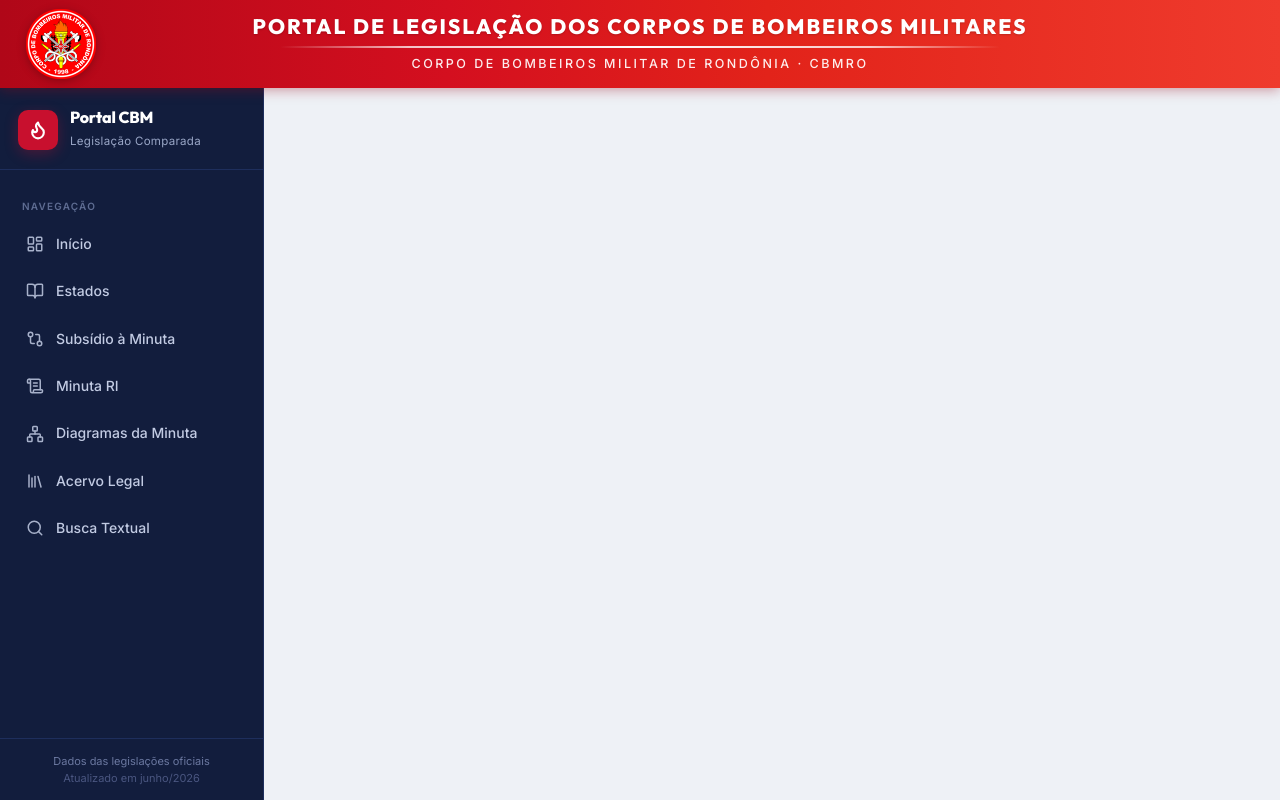
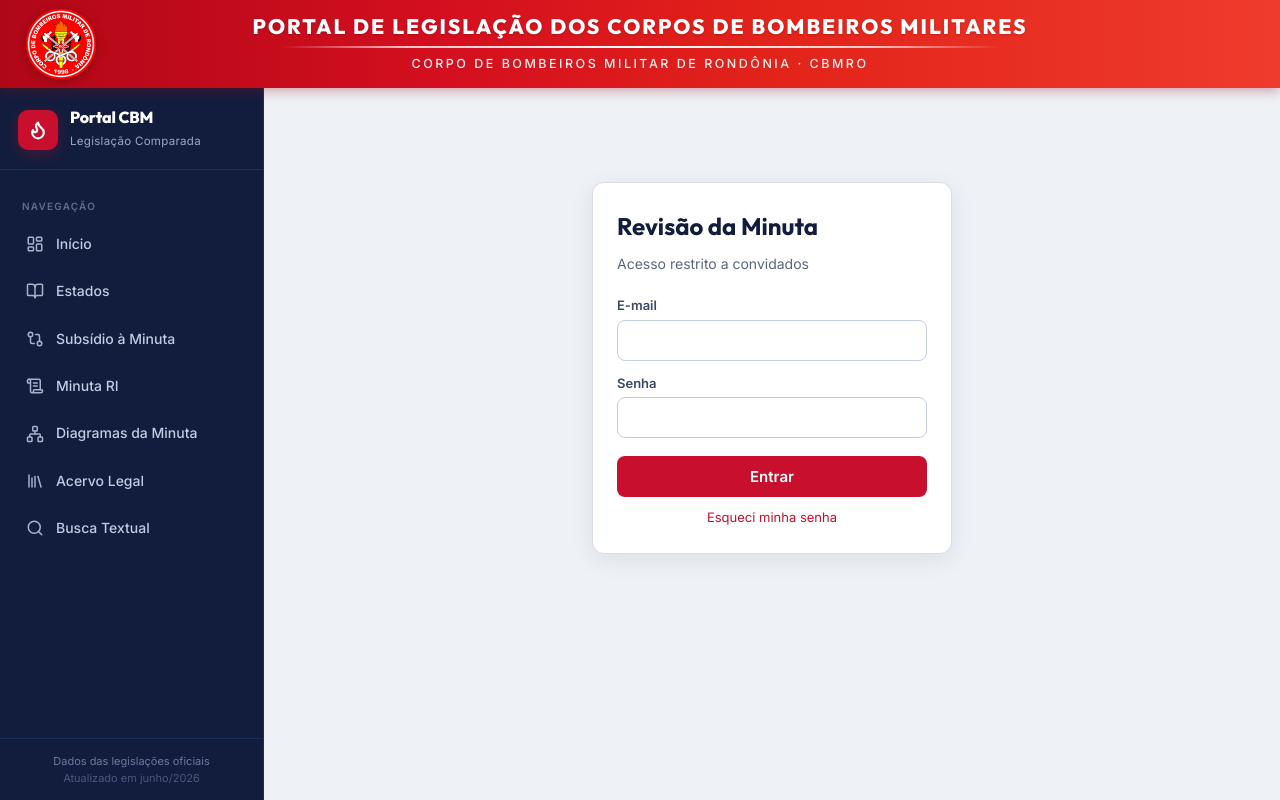
Before and after one commit to ATI-CBMRO/Comparativo-de-cargos-e-fun-es, a React (Vite) app: page /login in a window 1280 px wide. Built offline with nearby package versions, Linux system fonts and the light colour scheme; no server answers.

Commit message:
feat: login por convite, rota protegida /revisao e botão sair (Etapa 1)

```diff
--- a/src/App.jsx
+++ b/src/App.jsx
@@ -2,7 +2,7 @@ import { useState, useEffect } from 'react'
 import { Routes, Route, NavLink, useLocation } from 'react-router-dom'
 import {
   Flame, LayoutDashboard, BookOpen, GitCompare,
-  Search, Library, ScrollText, Menu, X, Network
+  Search, Library, ScrollText, Menu, X, Network, LogOut
 } from 'lucide-react'
 import Dashboard from './pages/Dashboard.jsx'
 import StatesList from './pages/StatesList.jsx'
@@ -12,6 +12,10 @@ import SearchPage from './pages/Search.jsx'
 import Legislations from './pages/Legislations.jsx'
 import MinutaWizard from './pages/MinutaWizard.jsx'
 import MinutaDiagrams from './pages/MinutaDiagrams.jsx'
+import Login from './pages/Login.jsx'
+import Revisao from './pages/Revisao.jsx'
+import ProtectedRoute from './components/ProtectedRoute.jsx'
+import { useAuth } from './lib/auth.jsx'
 
 const NAV = [
   { to: '/', icon: LayoutDashboard, label: 'Início', end: true },
@@ -51,7 +55,21 @@ function Header({ navOpen, onToggleNav }) {
           Corpo de Bombeiros Militar de Rondônia · CBMRO
         </div>
       </div>
+      <HeaderUserBox />
     </header>
+  )
+}
+
+function HeaderUserBox() {
+  const { user, sair } = useAuth()
+  if (!user) return null
+  return (
+    <div className="app-header-user">
+      <span className="app-header-user-name">{user.nome}</span>
+      <button type="button" className="app-header-user-exit" onClick={sair} title="Sair">
+        <LogOut size={16} /> Sair
+      </button>
+    </div>
   )
 }
 
@@ -136,6 +154,8 @@ export default function App() {
           <Route path="/busca" element={<SearchPage />} />
           <Route path="/minuta" element={<MinutaWizard />} />
           <Route path="/minuta-diagramas" element={<MinutaDiagrams />} />
+          <Route path="/login" element={<Login />} />
+          <Route path="/revisao" element={<ProtectedRoute><Revisao /></ProtectedRoute>} />
         </Routes>
       </main>
     </div>
--- /dev/null
+++ b/src/components/ProtectedRoute.jsx
@@ -0,0 +1,12 @@
+import { Navigate } from 'react-router-dom'
+import { useAuth } from '../lib/auth.jsx'
+
+export default function ProtectedRoute({ children, requireAdmin = false }) {
+  const { user, loading } = useAuth()
+  if (loading) return <div style={{ padding: 32 }}>Carregando…</div>
+  if (!user) return <Navigate to="/login" replace />
+  if (requireAdmin && user.role !== 'admin') {
+    return <div style={{ padding: 32 }}>Acesso restrito ao administrador.</div>
+  }
+  return children
+}
--- a/src/index.css
+++ b/src/index.css
@@ -2155,3 +2155,25 @@ button.moc-box:hover { border-color: var(--cbm-red-400); }
   .mmm-card-head, .mmm-card-list { color: #1a1a1a !important; }
   .mmm-card-head { background: #e7ebf3 !important; }
 }
+
+/* ===== Tela de login (Revisão) ===== */
+.login-wrap { min-height: 70vh; display: flex; align-items: center; justify-content: center; padding: 24px; }
+.login-card { width: 100%; max-width: 360px; background: #fff; border: 1px solid #d7deea;
+  border-radius: 12px; padding: 28px 24px; box-shadow: 0 6px 24px rgba(18,29,61,.08); display: flex; flex-direction: column; gap: 12px; }
+.login-title { margin: 0; color: #121d3d; font-family: 'Outfit', sans-serif; }
+.login-sub { margin: 0 0 8px; color: #5a667f; font-size: 14px; }
+.login-label { display: flex; flex-direction: column; gap: 4px; font-size: 13px; color: #3a4866; font-weight: 600; }
+.login-input { padding: 10px 12px; border: 1px solid #c5cee0; border-radius: 8px; font-size: 15px; }
+.login-input:focus { outline: 2px solid #c8102e; border-color: #c8102e; }
+.login-btn { margin-top: 6px; padding: 11px; background: #c8102e; color: #fff; border: none;
+  border-radius: 8px; font-size: 15px; font-weight: 700; cursor: pointer; }
+.login-btn:disabled { opacity: .6; cursor: default; }
+.login-link { background: none; border: none; color: #c8102e; cursor: pointer; font-size: 13px; }
+.login-erro { background: #fdecee; border: 1px solid #f3b4bd; color: #9b1c2c; padding: 8px 10px; border-radius: 8px; font-size: 13px; }
+.login-aviso { background: #e9f6ee; border: 1px solid #abdcbd; color: #1d6b3a; padding: 8px 10px; border-radius: 8px; font-size: 13px; }
+
+/* ===== Caixa de usuário no cabeçalho ===== */
+.app-header-user { margin-left: auto; display: flex; align-items: center; gap: 10px; color: #fff; }
+.app-header-user-name { font-size: 13px; opacity: .9; }
+.app-header-user-exit { display: inline-flex; align-items: center; gap: 4px; background: rgba(255,255,255,.15);
+  color: #fff; border: none; border-radius: 6px; padding: 6px 10px; cursor: pointer; font-size: 13px; }
--- /dev/null
+++ b/src/lib/auth.jsx
@@ -0,0 +1,60 @@
+import { createContext, useContext, useEffect, useState } from 'react'
+import {
+  signInWithEmailAndPassword, signOut, onAuthStateChanged,
+  sendPasswordResetEmail,
+} from 'firebase/auth'
+import { doc, getDoc } from 'firebase/firestore'
+import { auth, db } from './firebase.js'
+
+const AuthContext = createContext(null)
+
+export function AuthProvider({ children }) {
+  const [user, setUser] = useState(null)
+  const [loading, setLoading] = useState(true)
+  const [naoAutorizado, setNaoAutorizado] = useState(false)
+
+  useEffect(() => {
+    const unsub = onAuthStateChanged(auth, async (fbUser) => {
+      if (!fbUser) {
+        setUser(null); setNaoAutorizado(false); setLoading(false)
+        return
+      }
+      // Autorização = existir members/{uid} com ativo == true.
+      const snap = await getDoc(doc(db, 'members', fbUser.uid))
+      if (!snap.exists() || snap.data().ativo !== true) {
+        setUser(null); setNaoAutorizado(true)
+        await signOut(auth)
+        setLoading(false)
+        return
+      }
+      const m = snap.data()
+      setUser({
+        uid: fbUser.uid,
+        email: fbUser.email,
+        nome: m.nome ?? fbUser.email,
+        role: m.role === 'admin' ? 'admin' : 'participante',
+      })
+      setNaoAutorizado(false)
+      setLoading(false)
+    })
+    return unsub
+  }, [])
+
+  const entrar = async (email, senha) => {
+    await signInWithEmailAndPassword(auth, email.trim(), senha)
+  }
+  const sair = () => signOut(auth)
+  const recuperarSenha = (email) => sendPasswordResetEmail(auth, email.trim())
+
+  return (
+    <AuthContext.Provider value={{ user, loading, naoAutorizado, entrar, sair, recuperarSenha }}>
+      {children}
+    </AuthContext.Provider>
+  )
+}
+
+export function useAuth() {
+  const ctx = useContext(AuthContext)
+  if (ctx === null) throw new Error('useAuth precisa estar dentro de <AuthProvider>')
+  return ctx
+}
--- a/src/main.jsx
+++ b/src/main.jsx
@@ -2,12 +2,15 @@ import React from 'react'
 import ReactDOM from 'react-dom/client'
 import { BrowserRouter } from 'react-router-dom'
 import App from './App.jsx'
+import { AuthProvider } from './lib/auth.jsx'
 import './index.css'
 
 ReactDOM.createRoot(document.getElementById('root')).render(
   <React.StrictMode>
     <BrowserRouter>
-      <App />
+      <AuthProvider>
+        <App />
+      </AuthProvider>
     </BrowserRouter>
   </React.StrictMode>
 )
--- /dev/null
+++ b/src/pages/Login.jsx
@@ -0,0 +1,73 @@
+import { useState } from 'react'
+import { useNavigate } from 'react-router-dom'
+import { useAuth } from '../lib/auth.jsx'
+
+const MENSAGENS = {
+  'auth/invalid-credential': 'E-mail ou senha incorretos.',
+  'auth/invalid-email': 'E-mail inválido.',
+  'auth/missing-password': 'Digite a senha.',
+  'auth/too-many-requests': 'Muitas tentativas. Aguarde alguns minutos e tente de novo.',
+}
+
+export default function Login() {
+  const { entrar, recuperarSenha, naoAutorizado } = useAuth()
+  const navigate = useNavigate()
+  const [email, setEmail] = useState('')
+  const [senha, setSenha] = useState('')
+  const [erro, setErro] = useState('')
+  const [aviso, setAviso] = useState('')
+  const [enviando, setEnviando] = useState(false)
+
+  const submeter = async (e) => {
+    e.preventDefault()
+    setErro(''); setAviso(''); setEnviando(true)
+    try {
+      await entrar(email, senha)
+      navigate('/revisao')
+    } catch (err) {
+      setErro(MENSAGENS[err.code] ?? 'Não foi possível entrar. Tente novamente.')
+    } finally {
+      setEnviando(false)
+    }
+  }
+
+  const esqueci = async () => {
+    setErro(''); setAviso('')
+    if (!email.trim()) { setErro('Digite seu e-mail acima para receber o link de redefinição.'); return }
+    try {
+      await recuperarSenha(email)
+      setAviso('Enviamos um link de redefinição de senha para o seu e-mail.')
+    } catch {
+      setErro('Não foi possível enviar o e-mail de redefinição.')
+    }
+  }
+
+  return (
+    <div className="login-wrap">
+      <form className="login-card" onSubmit={submeter}>
+        <h2 className="login-title">Revisão da Minuta</h2>
+        <p className="login-sub">Acesso restrito a convidados</p>
+
+        {naoAutorizado && (
+          <div className="login-erro">Seu acesso ainda não foi liberado pelo administrador.</div>
+        )}
+        {erro && <div className="login-erro">{erro}</div>}
+        {aviso && <div className="login-aviso">{aviso}</div>}
+
+        <label className="login-label">E-mail
+          <input className="login-input" type="email" value={email}
+            onChange={e => setEmail(e.target.value)} autoComplete="email" required />
+        </label>
+        <label className="login-label">Senha
+          <input className="login-input" type="password" value={senha}
+            onChange={e => setSenha(e.target.value)} autoComplete="current-password" required />
+        </label>
+
+        <button className="login-btn" type="submit" disabled={enviando}>
+          {enviando ? 'Entrando…' : 'Entrar'}
+        </button>
+        <button className="login-link" type="button" onClick={esqueci}>Esqueci minha senha</button>
+      </form>
+    </div>
+  )
+}
--- /dev/null
+++ b/src/pages/Revisao.jsx
@@ -0,0 +1,14 @@
+import { useAuth } from '../lib/auth.jsx'
+
+export default function Revisao() {
+  const { user } = useAuth()
+  return (
+    <div style={{ padding: 32 }}>
+      <h2 style={{ color: '#121d3d' }}>Revisão da Minuta</h2>
+      <p>Olá, {user?.nome}. Seu papel: <strong>{user?.role}</strong>.</p>
+      <p style={{ color: '#5a667f' }}>
+        Esta área receberá o documento com os comentários por inciso na Etapa 2.
+      </p>
+    </div>
+  )
+}
```
